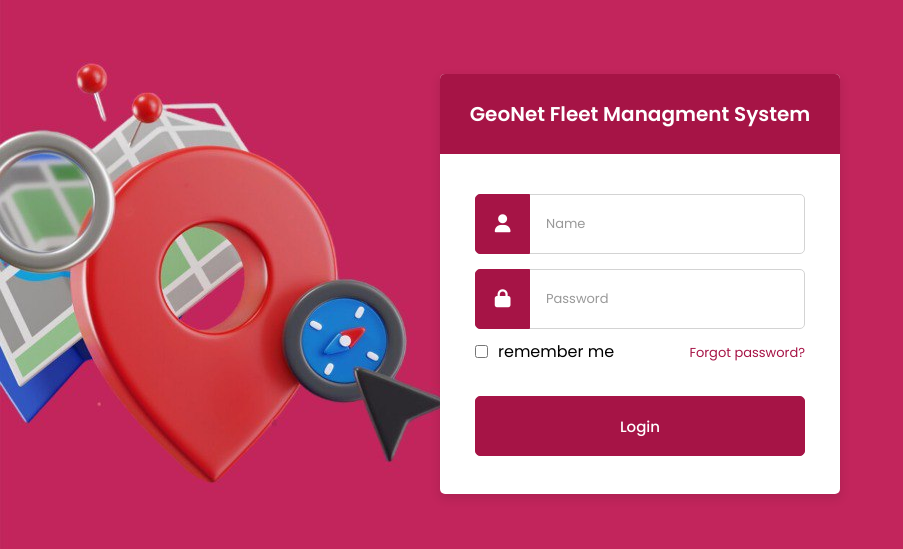
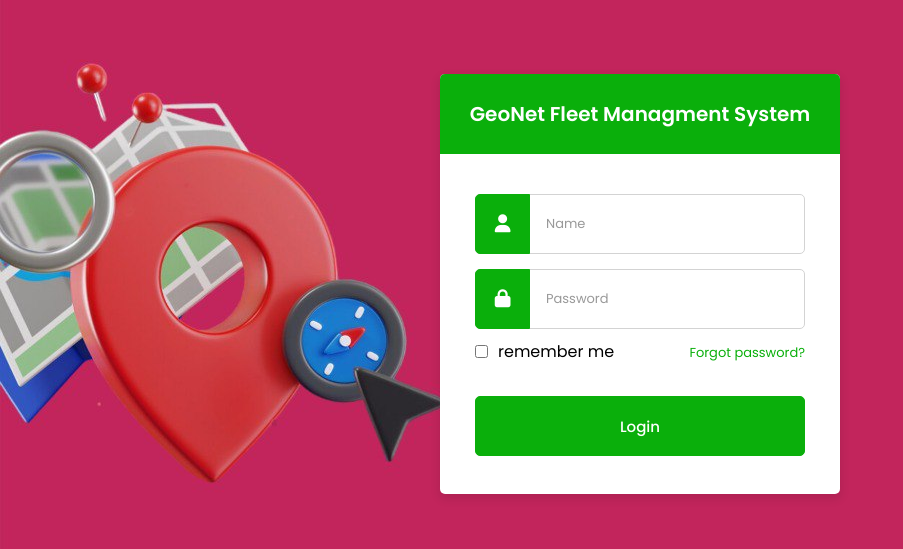
Before and after one commit to Bereketera/aacra-demo, a plain HTML site: page index.html in a window 1280 px wide. Shown: the part 116-665 px from the top of the page, without its empty margins (0-903 px from the left). Drawn offline with Linux system fonts and the light colour scheme.

Commit message:
Update style.css

```diff
--- a/style.css
+++ b/style.css
@@ -31,7 +31,7 @@ body {
 
 .wrapper .title {
   height: 80px;
-  background: #a61446;
+  background: #0aaf0b;
   border-radius: 5px 5px 0 0;
   color: #fff;
   font-size: 20px;
@@ -63,7 +63,7 @@ body {
 }
 
 form .row input:focus {
-  border-color: #a61446;
+  border-color: #0aaf0b;
 }
 
 form .row input::placeholder {
@@ -76,8 +76,8 @@ form .row input::placeholder {
   height: 100%;
   color: #fff;
   font-size: 18px;
-  background: #a61446;
-  border: 1px solid #a61446;
+  background: #0aaf0b;
+  border: 1px solid #0aaf0b;
   border-radius: 5px 0 0 5px;
   display: flex;
   align-items: center;
@@ -102,7 +102,7 @@ margin-left: auto;
 }
 
 .wrapper form .pass a {
-  color: #a61446;
+  color: #0aaf0b;
   font-size: 13px;
   	align:right;
   text-decoration: none;
@@ -118,13 +118,13 @@ margin-left: auto;
   font-size: 15px;
   font-weight: 500;
   padding-left: 0px;
-  background: #a61446;
-  border: 1px solid #a61446;
+  background: #0aaf0b;
+  border: 1px solid #0aaf0b;
   cursor: pointer;
 }
 
 form .button input:hover {
-  background: #d23269;
+  background: #097a09;
 }
 
 .wrapper form .signup-link {
@@ -134,7 +134,7 @@ form .button input:hover {
 }
 
 .wrapper form .signup-link a {
-  color: #16a085;
+  color: #0aaf0b;
   text-decoration: none;
 }
 
```
